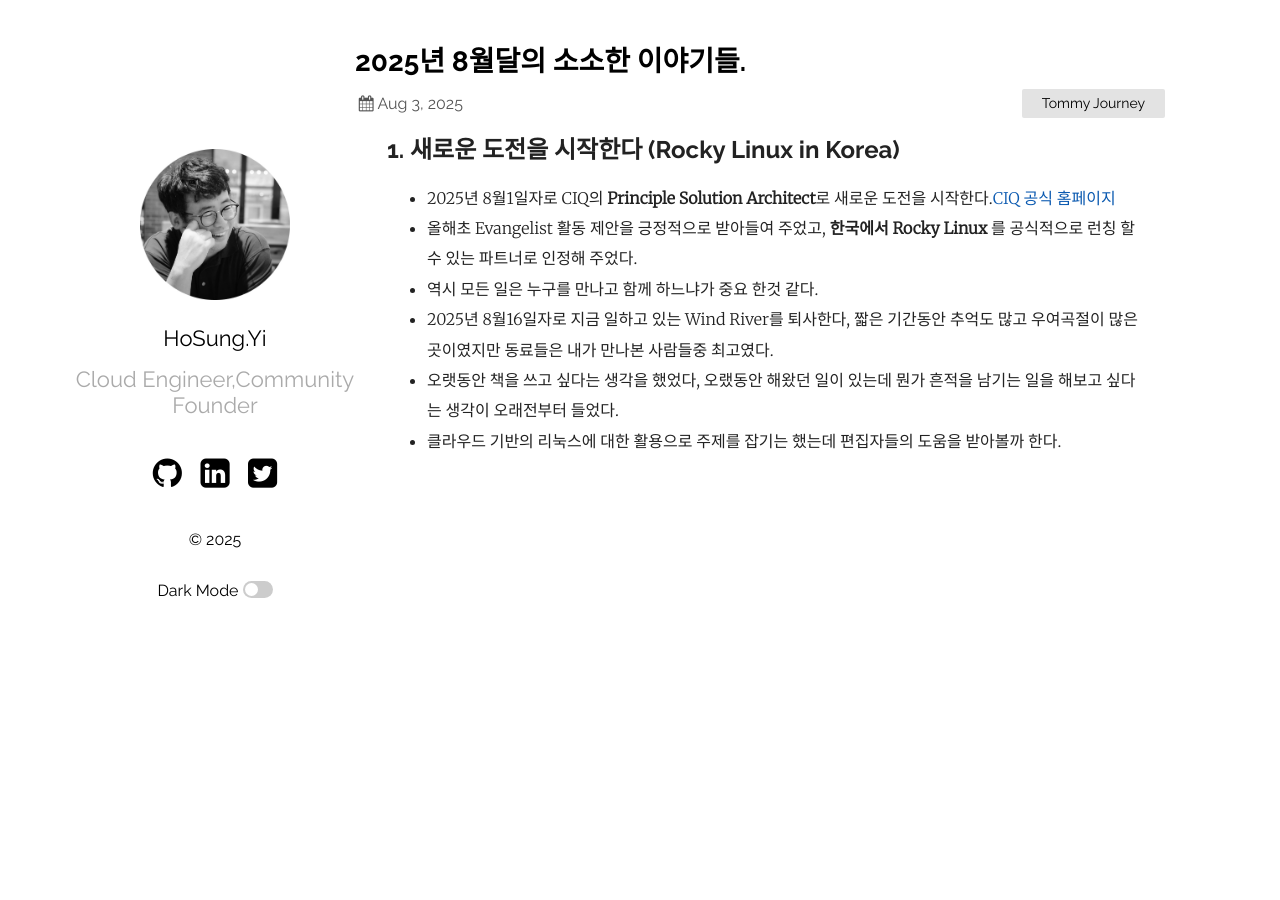
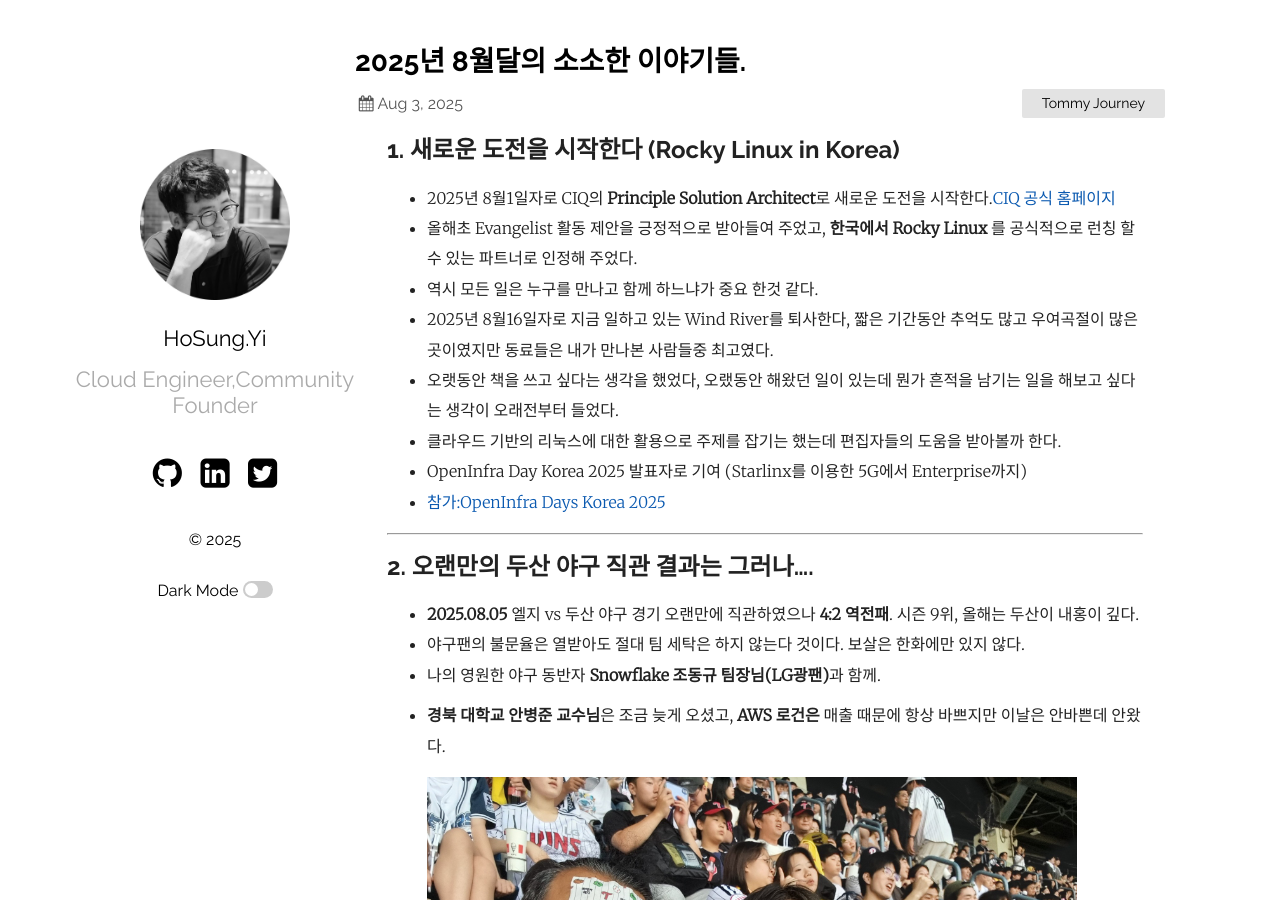
Before and after one commit to hslee77/hslee77.github.io, a Jekyll site: the page built from wiki/memo/2025-08-03-Aug.md, in a window 1280 px wide and 900 px high. Built offline with Jekyll 4.4.1, drawn with Linux system fonts in a browser that asks for light colours.

Commit message:
Aug Journey Update v2.3

```diff
--- a/wiki/memo/2025-08-03-Aug.md
+++ b/wiki/memo/2025-08-03-Aug.md
@@ -13,3 +13,20 @@ categories: [Tommy Journey]
 - 2025년 8월16일자로 지금 일하고 있는 Wind River를 퇴사한다, 짧은 기간동안 추억도 많고 우여곡절이 많은 곳이였지만 동료들은 내가 만나본 사람들중 최고였다.
 - 오랫동안 책을 쓰고 싶다는 생각을 했었다, 오랬동안 해왔던 일이 있는데 뭔가 흔적을 남기는 일을 해보고 싶다는 생각이 오래전부터 들었다.
 - 클라우드 기반의 리눅스에 대한 활용으로 주제를 잡기는 했는데 편집자들의 도움을 받아볼까 한다.
+- OpenInfra Day Korea 2025 발표자로 기여 (Starlinx를 이용한 5G에서 Enterprise까지)
+- [참가:OpenInfra Days Korea 2025](https://2025.openinfradays.kr/)
+
+------------------------------
+
+## 2. 오랜만의 두산 야구 직관 결과는 그러나....
+- **2025.08.05** 엘지 vs 두산 야구 경기 오랜만에 직관하였으나 **4:2 역전패**. 시즌 9위, 올해는 두산이 내홍이 깊다.
+- 야구팬의 불문율은 열받아도 절대 팀 세탁은 하지 않는다 것이다. 보살은 한화에만 있지 않다.
+- 나의 영원한 야구 동반자 **Snowflake 조동규 팀장님(LG광팬)**과 함께.
+- **경북 대학교 안병준 교수님**은 조금 늦게 오셨고, **AWS 로건은**  매출 때문에 항상 바쁘지만 이날은 안바쁜데 안왔다.
+
+  <img src="/img/2025life/baseball.jpg" alt="screenshot" align=left width="650"/>
+  <img src="/img/2025life/jamsil.jpg" alt="screenshot" align=left style="margin-top:30px;" width="650"/>
+  <img src="/img/2025life/seo.jpg" alt="screenshot" align=left style="margin-top:30px;" width="650"/>
+<div style="clear:both;"></div>
+
+------------------------------
```
Also changed, not shown: img/2025life/baseball.jpg (added), img/2025life/jamsil.jpg (added), img/2025life/seo.jpg (added).
